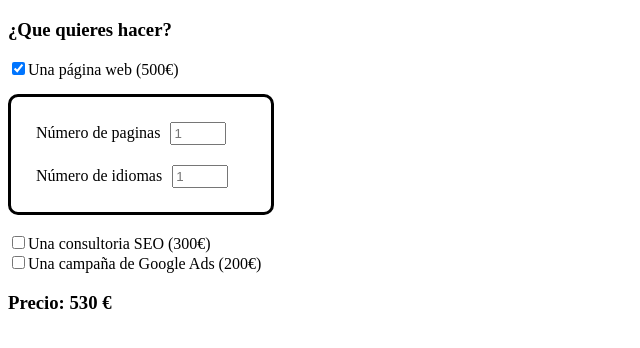
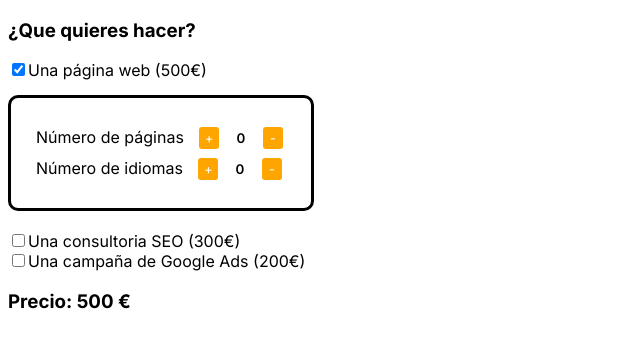
Before and after one commit to boccosantiago/Sprint-7-React-2, a React (Create React App) app: page / in a window 1280 px wide. Both pictures are taken after a click on the checkbox "Una página web (500€)". Shown: the top 348 px of the page, without its empty margins (0-640 px from the left). Built offline with nearby package versions, Linux system fonts and the light colour scheme.

Commit message:
Ejercicio 3

```diff
--- a/public/index.html
+++ b/public/index.html
@@ -8,6 +8,12 @@
     <meta
       name="description"
       content="Web site created using create-react-app"
+    />
+    <link rel="preconnect" href="https://fonts.googleapis.com" />
+    <link rel="preconnect" href="https://fonts.gstatic.com" crossorigin />
+    <link
+      href="https://fonts.googleapis.com/css2?family=Inter:wght@300;400;500;600;700&display=swap"
+      rel="stylesheet"
     />
     <link rel="apple-touch-icon" href="%PUBLIC_URL%/logo192.png" />
     <!--
--- a/src/App.js
+++ b/src/App.js
@@ -1,49 +1,42 @@
-import './styles.css';
-import { useState } from 'react';
-import {PagesLanguages} from './components/PagesLanguages';
-
-
+import "./styles.css";
+import { useState } from "react";
+import { PagesLanguages } from "./components/PagesLanguages";
 
 function App() {
-
-
   const [data, setData] = useState({
     webPage: false,
     seo: false,
     ads: false,
-  numPage: 1,
-  numLang: 1,
+    numPage: 0,
+    numLang: 0,
+  });
 
-})
-
-function handleChange(event){
-  const {name, type, checked, value} = event.target
-  console.log(value)
-  setData(prevData => {
+  function handleChange(event) {
+    const { name, type, checked, value } = event.target;
+    setData((prevData) => {
       return {
         ...prevData,
-      [name]: type === "checkbox" ? checked : value,
-
-    }
-  })
+        [name]:
+          type === "checkbox" ? checked : value < 0 || isNaN(value) ? 0 : value,
+      };
+    });
   }
 
-function totalSum(){
-  let total = (data.webPage ? 500 + (data.numPage * data.numLang * 30) : 0) +
+  function totalSum() {
+    let total =
+      (data.webPage ? 500 + (data.numLang * data.numPage * 30) : 0) +
       (data.seo ? 300 : 0) +
-  (data.ads ? 200 : 0)
-  console.log(data.numPage)
-  return total
+      (data.ads ? 200 : 0);
+    return total;
   }
-
-
 
   return (
     <div>
       <h3>¿Que quieres hacer?</h3>
+
       <input
         type="checkbox"
-      name= "webPage"
+        name="webPage"
         id="webPage"
         onChange={handleChange}
         checked={data.webPage}
@@ -51,31 +44,36 @@ function totalSum(){
       <label htmlFor="webPage">Una página web (500€)</label>
 
       <PagesLanguages
-      onChange = {handleChange}
         numPage={data.numPage}
         numLang={data.numLang}
+        onChange={handleChange}
         data={data.webPage}
+        setData={setData}
       />
 
-      <br/>
+      <br />
+
       <input
         type="checkbox"
-      name= "seo"
+        name="seo"
         id="seo"
         onChange={handleChange}
         checked={data.seo}
       />
       <label htmlFor="seo">Una consultoria SEO (300€)</label>
-      <br/>
+
+      <br />
+
       <input
         type="checkbox"
-      name= "ads"
+        name="ads"
         id="ads"
         onChange={handleChange}
         checked={data.ads}
       />
       <label htmlFor="ads">Una campaña de Google Ads (200€)</label>
-      <h3>Precio: {totalSum()}  € </h3>
+
+      <h3>Precio: {totalSum()} € </h3>
     </div>
   );
 }
--- a/src/components/PagesLanguages.js
+++ b/src/components/PagesLanguages.js
@@ -1,36 +1,68 @@
-import {Panel} from './styled'
+import { Panel } from "./styled";
 
+export function PagesLanguages(props) {
+  function counter(event, i) {
+    const { name } = event.target;
+    const numPage = parseInt(props.numPage);
+    const numLang = parseInt(props.numLang);
 
+    props.setData((prevData) => {
+      return {
+        ...prevData,
+        [name]: name === "numPage" ? numPage + i : numLang + i,
+      };
+    });
+  }
+  console.log(props.numPage);
 
-export function PagesLanguages(props){
+  return (
+    <Panel show={props.data}>
+      <label className="pages">Número de páginas</label>
+      <button name="numPage" onClick={(e) => counter(e, 1)}>
+        {" "}
+        +{" "}
+      </button>
 
-    return(
-
-      <Panel show={props.data}>
-      <label className='pages'>Número de paginas</label>
       <input
         name="numPage"
-      id='numPage'
-      type="number"
-      min="1" max="20"
-      placeholder= "1"
-      value = {props.data.numPage}
+        id="numPage"
+        type="text"
+        placeholder="0"
+        value={props.numPage}
         onChange={props.onChange}
+      />
+      <button
+        name="numPage"
+        onClick={(e) => {
+          if (props.numPage > 0) return counter(e, -1);
+        }}
       >
-      </input>
-      <br/>
-      <label className='pages'>Número de idiomas</label>
+        {" "}
+        -{" "}
+      </button>
+      <br />
+      <label className="pages">Número de idiomas</label>
+      <button name="numLang" onClick={(e) => counter(e, 1)}>
+        {" "}
+        +{" "}
+      </button>
       <input
         name="numLang"
-      id='numLang'
-      type="number"
-      min="1" max="10"
-      placeholder="1"
-      value = {props.data.numLang}
+        id="numLang"
+        type="text"
+        placeholder="0"
+        value={props.numLang}
         onChange={props.onChange}
+      />
+      <button
+        name="numLang"
+        onClick={(e) => {
+          if (props.numLang > 0) return counter(e, -1);
+        }}
       >
-      </input>
+        {" "}
+        -{" "}
+      </button>
     </Panel>
-    )
-
+  );
 }
--- a/src/components/styled.js
+++ b/src/components/styled.js
@@ -1,12 +1,29 @@
-import styled from 'styled-components'
+import styled from "styled-components";
 
 export const Panel = styled.div`
-border: solid 3px black;
-width: 250px;
-height: 100px;
-margin-top: 15px;
-border-radius: 10px;
-padding-top:15px;
-padding-left:10px;
-display: ${props => props.show ? "block" : "none" }
-`
+  border: solid 3px black;
+  width: 290px;
+  height: 90px;
+  margin-top: 15px;
+  border-radius: 10px;
+  padding-top: 20px;
+  padding-left: 10px;
+  display: ${(props) => (props.show ? "block" : "none")};
+
+  input {
+    width: 20px;
+  }
+
+  button {
+    border: none;
+    color: white;
+    background-color: orange;
+    border-radius: 3px;
+    cursor: pointer;
+    width: 20px;
+    height: 22px;
+  }
+  button:hover {
+    background-color: rgb(250, 109, 0);
+  }
+`;
--- a/src/styles.css
+++ b/src/styles.css
@@ -1,13 +1,21 @@
+*{
+  font-family: 'Inter', sans-serif;
+}
+
 .App {
   text-align: center;
 }
 
 #numLang, #numPage{
   padding: 2px;
-  margin: 10px;
+  margin: 10px 10px 0 10px ;
+  border: none;
+  border-radius: 3px;
+  text-align: center;
+  font-weight: 600;
 }
 
 .pages{
   margin-left: 15px;
-
+  margin-right: 15px;
 }
```
Lines whose indentation alone changed are shown as unchanged.
